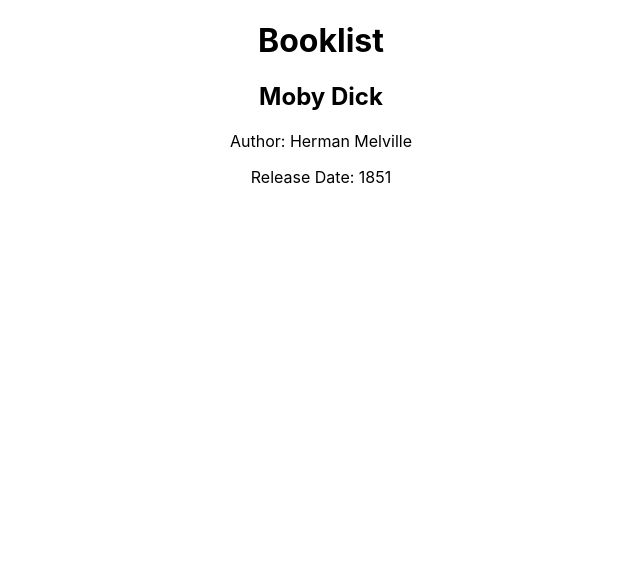
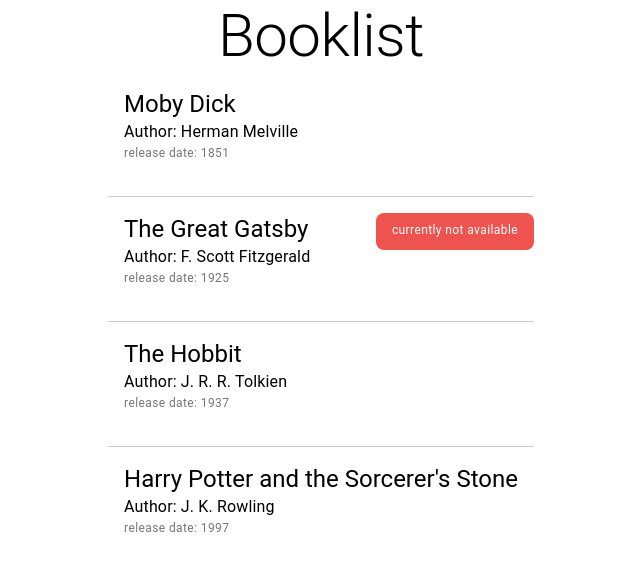
Before and after one commit to cap-react-trainings/code-examples, a React (Vite) app in the folder react-training-codeexamples/: page / in a window 1280 px wide. Shown: the top 570 px of the page, without its empty margins (319-959 px from the left). Built offline with nearby package versions, Linux system fonts and the light colour scheme.

Commit message:
conditional rendering mui system

```diff
--- a/react-training-codeexamples/package.json
+++ b/react-training-codeexamples/package.json
@@ -8,6 +8,9 @@
     "preview": "vite preview"
   },
   "dependencies": {
+    "@emotion/react": "^11.9.0",
+    "@emotion/styled": "^11.8.1",
+    "@mui/material": "^5.6.4",
     "react": "^18.0.0",
     "react-dom": "^18.0.0"
   },
--- a/react-training-codeexamples/src/App.tsx
+++ b/react-training-codeexamples/src/App.tsx
@@ -1,11 +1,24 @@
+import { Box, Typography } from "@mui/material";
 import "./App.css";
-import Book from "./components/book/Book";
+import BookItem from "./components/book/Book";
+import { books } from "./testData/Booklist";
 
 function App() {
   return (
     <div className="App">
-      <h1>Booklist</h1>
-      <Book />
+      <Box
+        sx={{
+          display: "flex",
+          justifyContent: "center",
+        }}
+      >
+        <div>
+          <Typography variant="h2">Booklist</Typography>
+          {books.map((book) => (
+            <BookItem book={book} />
+          ))}
+        </div>
+      </Box>
     </div>
   );
 }
--- a/react-training-codeexamples/src/components/book/Book.tsx
+++ b/react-training-codeexamples/src/components/book/Book.tsx
@@ -1,11 +1,55 @@
-const Book: React.FC = () => {
+import { Box, Typography } from "@mui/material";
+import { Book } from "../../testData/Booklist";
+
+interface Props {
+  book: Book;
+}
+
+const BookItem: React.FC<Props> = ({ book }: Props) => {
+  /**
+   * styling can be ignored for the moment, will be covered later on
+   */
   return (
-    <div>
-      <h2>Moby Dick</h2>
-      <p>Author: Herman Melville</p>
-      <p>Release Date: 1851</p>
-    </div>
+    <Box
+      sx={{
+        borderBottom: "1px solid #ccc",
+        display: "flex",
+        justifyContent: "space-between",
+      }}
+    >
+      <Box
+        sx={{
+          display: "flex",
+          flexDirection: "column",
+          alignItems: "flex-start",
+          m: "1rem",
+        }}
+      >
+        <Typography variant="h5">{book.title}</Typography>
+        <Typography variant="body1">Author: {book.author}</Typography>
+        <Typography variant="caption" sx={{ mb: 2, color: "#757575" }}>
+          release date: {book.releaseDate}
+        </Typography>
+      </Box>
+      {!book.inStore && (
+        <Box
+          sx={{
+            bgcolor: "#ef5350",
+            p: 2,
+            height: 5,
+            mt: 2,
+            display: "flex",
+            alignItems: "center",
+            borderRadius: 2,
+          }}
+        >
+          <Typography variant="caption" sx={{ color: "#fff" }}>
+            currently not available
+          </Typography>
+        </Box>
+      )}
+    </Box>
   );
 };
 
-export default Book;
+export default BookItem;
--- /dev/null
+++ b/react-training-codeexamples/src/testData/Booklist.ts
@@ -0,0 +1,38 @@
+export interface Book {
+  id: number;
+  title: string;
+  author: string;
+  releaseDate: string;
+  inStore: boolean;
+}
+
+export const books: Book[] = [
+  {
+    id: 1,
+    title: "Moby Dick",
+    author: "Herman Melville",
+    releaseDate: "1851",
+    inStore: true,
+  },
+  {
+    id: 2,
+    title: "The Great Gatsby",
+    author: "F. Scott Fitzgerald",
+    releaseDate: "1925",
+    inStore: false,
+  },
+  {
+    id: 3,
+    title: "The Hobbit",
+    author: "J. R. R. Tolkien",
+    releaseDate: "1937",
+    inStore: true,
+  },
+  {
+    id: 4,
+    title: "Harry Potter and the Sorcerer's Stone",
+    author: "J. K. Rowling",
+    releaseDate: "1997",
+    inStore: true,
+  },
+];
```
Also changed, not shown: 2 other files (tests, documents, lock files or other folders).
